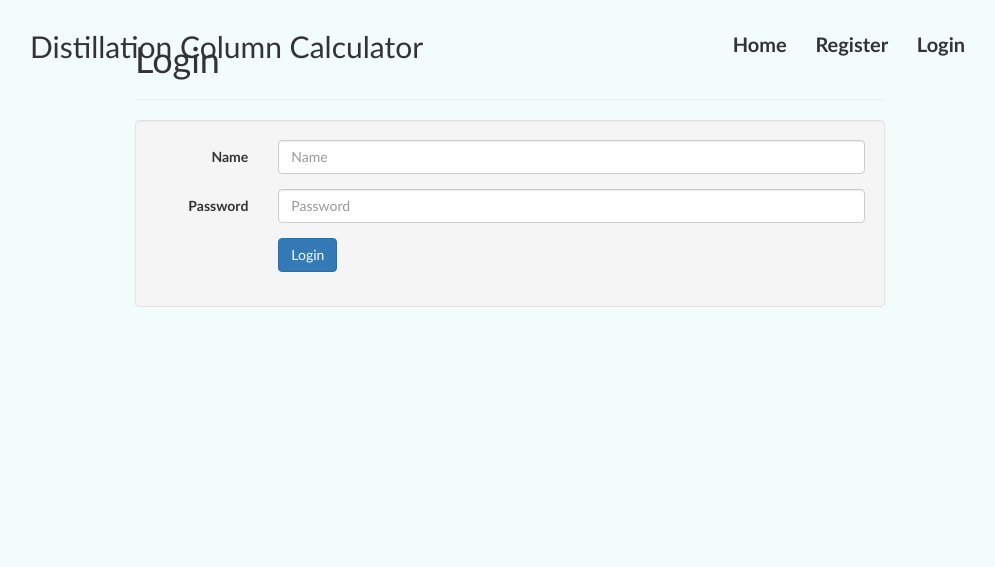
After one commit to spoonser/Distillation-Tower-Calculation-Web-App, a Flask app: template templates/login.html in a window 1280 px wide. The commit adds this page. Shown: the top 567 px of the page, without its empty margins (130-1125 px from the left). Run offline with Flask 2, Linux system fonts and the light colour scheme; the template is opened without the code that fills it, so the values that code supplies are empty; parts of the project's set-up code (start-up, migrations or seed data) failed here and were passed over; some libraries are stand-ins or nearby versions.

Commit message:
Added a settings.py file for database connectivity, added templates for login and register and routes for those pages

```diff
--- a/app.py
+++ b/app.py
@@ -21,8 +21,6 @@ import os
 from werkzeug.utils import secure_filename
 
 app = Flask(__name__)
-app.secret_key = "NOT_A_SECRET"
-
 
 
 # -------------------------------------------------------------------------------------------------
@@ -48,6 +46,21 @@ def upload_file():
             return render_template('index.html', plot=plot, graph_requested=True, nstage=nstage)
 
 
+# -------------------------------------------------------------------------------------------------
+# Register user
+# -------------------------------------------------------------------------------------------------
+@app.route('/register')
+def index():
+    return render_template('register.html')
+
+
+# -------------------------------------------------------------------------------------------------
+# Login page
+# -------------------------------------------------------------------------------------------------
+@app.route('/login')
+def index():
+    return render_template('login.html')
+
 if __name__ == "__main__":
     port = int(os.environ.get('PORT', 5000))
     app.run(host='0.0.0.0', port=port, debug=True)
--- a/requirements.txt
+++ b/requirements.txt
@@ -9,3 +9,4 @@ numpy>=1.1
 matplotlib>=1.1
 pandas>=1.1
 requests>=2.25.0
+psycopg2>=2.8.6
--- a/database/db_connector.py
+++ b/settings.py
@@ -1,5 +1,5 @@
 import os
 
-SQLALCHEMY_DATABASE_URI = os.environ.get('DATABASE_URL')
+SQLALCHEMY_DATABASE_URL = os.environ.get('DATABASE_URL')
 SECRET_KEY = os.environ.get('SECRET_KEY')
 SQLALCHEMY_TRACK_MODIFICATIONS = False
--- a/templates/layout.html
+++ b/templates/layout.html
@@ -19,6 +19,9 @@
         <ul id="page-select">
           <li><a href="/">Home</a></li>
 
+          <!-- This should disappear if a user is logged in -->
+          <li><a href="/register">Register</a></li>
+          <li><a href="/login">Login</a></li>
         </ul>
       </div>
     </div>
--- /dev/null
+++ b/templates/login.html
@@ -0,0 +1,39 @@
+{% extends "layout.html" %}
+{% block title %}Login{% endblock %}
+{% block head %}
+  {{ super() }}
+{% endblock %}
+{% block content %}
+<!-- Mostly sourced from https://github.com/PrettyPrinted -->
+      <div class="page-header">
+        <h1>Login</h1>
+      </div>
+        <div class="row">
+          <div class="col-lg-12">
+            <div class="well bs-component">
+              <form class="form-horizontal" method="POST" action="{{ url_for('auth.login') }}">
+                <fieldset>
+                  <div class="form-group">
+                    <label for="inputName" class="col-lg-2 control-label">Name</label>
+                    <div class="col-lg-10">
+                      <input type="text" class="form-control" name="name" id="inputName" placeholder="Name">
+                    </div>
+                  </div>
+                  <div class="form-group">
+                    <label for="inputPassword" class="col-lg-2 control-label">Password</label>
+                    <div class="col-lg-10">
+                      <input type="password" class="form-control" name="password" id="inputPassword" placeholder="Password">
+                    </div>
+                  </div>
+                  <div class="form-group">
+                    <div class="col-lg-10 col-lg-offset-2">
+                      <button type="submit" class="btn btn-primary">Login</button>
+                    </div>
+                  </div>
+                </fieldset>
+              </form>
+            </div>
+          </div>
+        </div>
+      </div>
+{% endblock %}
```
Also changed, not shown: database/db_models.py (+3 -12 lines), templates/register.html (added, +37 -0 lines), 1 other file.
